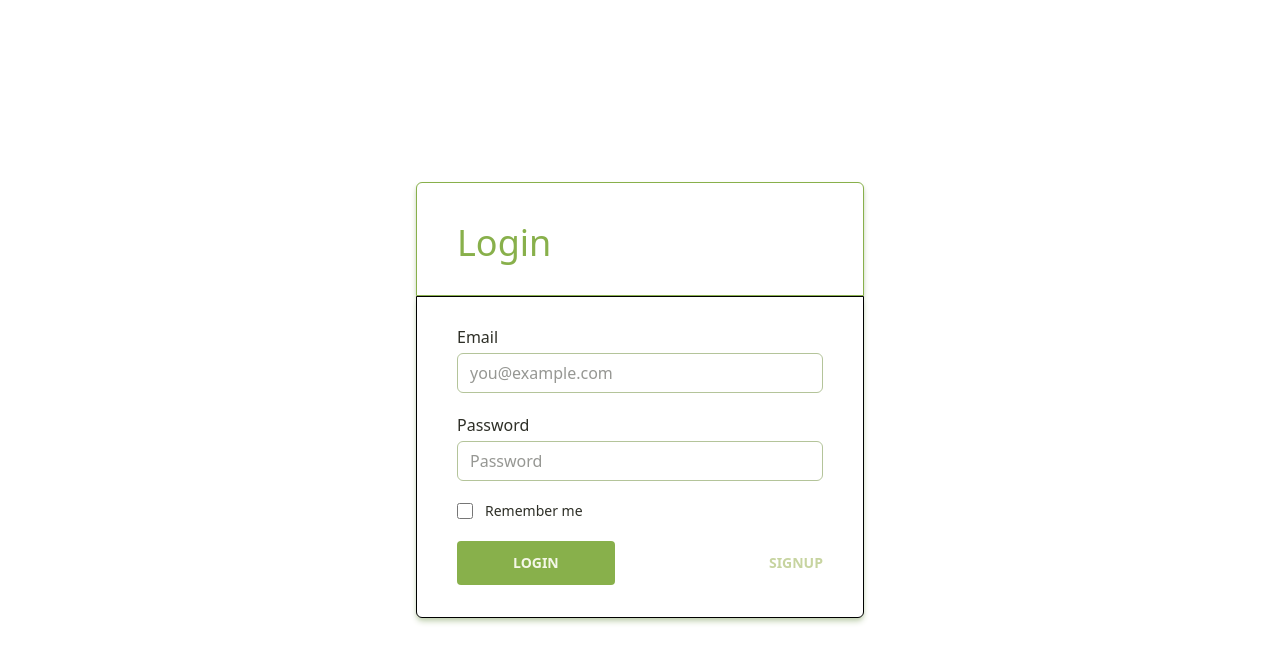
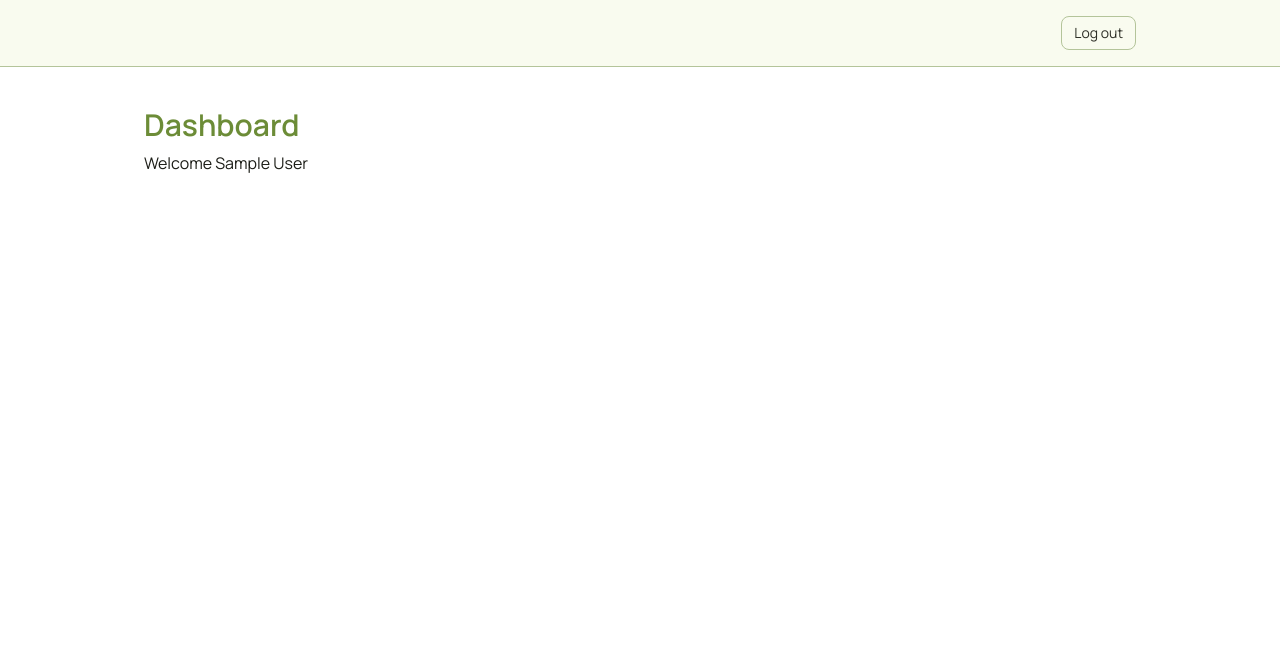
Before and after one commit to ehtsham623/react-firebase, a React (Vite) app: page / in a window 1280 px wide. Before the commit this address led to /login. Shown: the top 662 px of the page. Built offline with nearby package versions, Linux system fonts and the light colour scheme; no server answers; sample sign-in values are in the browser's storage.

Commit message:
login, auth provider and state handled,home page designed

```diff
--- a/src/core/firebase.jsx
+++ b/src/core/firebase.jsx
@@ -1,6 +1,5 @@
 import { initializeApp } from "firebase/app";
 import { getAuth, GoogleAuthProvider } from "firebase/auth";
-
 
 const firebaseConfig = {
   apiKey: import.meta.env.VITE_FIREBASE_API_KEY,
@@ -11,7 +10,6 @@ messagingSenderId: import.meta.env.VITE_FIREBASE_MESSAGING_SENDER_ID,
   storageBucket: import.meta.env.VITE_FIREBASE_STORAGE_BUCKET,
 };
 
-
 const app = initializeApp(firebaseConfig);
 export const auth = getAuth(app);
 export const googleProvider = new GoogleAuthProvider();
--- a/src/index.css
+++ b/src/index.css
@@ -1,4 +1,4 @@
-@import url("https://fonts.googleapis.com/css2?family=Poppins:wght@300;400;500;600;700;800&display=swap");
+@import url("https://fonts.googleapis.com/css2?family=Manrope:wght@300;400;500;600;700;800&display=swap");
 @import "tailwindcss";
 :root {
   font-family: system-ui, Avenir, Helvetica, Arial, sans-serif;
@@ -10,10 +10,10 @@ body {
 }
 
 @theme {
-  --font-body: Poppins;
-  --font-sans: Poppins;
-  --font-serif: Poppins;
-  --font-mono: Poppins;
+  --font-body: Manrope;
+  --font-sans: Manrope;
+  --font-serif: Manrope;
+  --font-mono: Manrope;
 
   --color-mainColor: #88b04b;
   --color-mainLightColor: #a9c97e;
--- a/src/main.jsx
+++ b/src/main.jsx
@@ -6,13 +6,16 @@ import MainRouter from "./routes";
 import "./index.css";
 import "react-toastify/dist/ReactToastify.css";
 import Loader from "./components/loader";
+import { AuthProvider } from "./core/AuthProvider";
 
 createRoot(document.getElementById("root")).render(
   <StrictMode>
     <Suspense fallback={<Loader />}>
       <ToastContainer autoClose={5000} transition={Slide} />
       <BrowserRouter>
-        <MainRouter />
+        <AuthProvider>
+          <MainRouter />
+        </AuthProvider>
       </BrowserRouter>
     </Suspense>
   </StrictMode>,
--- a/src/pages/auth/loginPage.jsx
+++ b/src/pages/auth/loginPage.jsx
@@ -3,6 +3,8 @@ import { NavLink } from "react-router";
 import { URL } from "../../routes/urlEndpoints";
 import { useNavigate } from "react-router-dom";
 import CircularLoader from "../../components/circularLoader";
+import { signInWithEmailAndPassword } from "firebase/auth";
+import { auth } from "../../core/firebase";
 
 const LoginPage = () => {
   const navigate = useNavigate();
@@ -20,28 +22,23 @@ const LoginPage = () => {
   const onContinue = async (event) => {
     event.preventDefault();
 
-    // login({
-    //   isRememberMe,
-    //   data: {
-    //     email: userData.email,
-    //     password: userData.password,
-    //   },
-    // }).then((data) => {
-    //   setUserData({
-    //     email: "",
-    //     password: "",
-    //   });
-    //   if (data.payload.statusCode === 200) {
-    //     navigate(URL.HOME);
-    //   }
-    // });
+    var data = await signInWithEmailAndPassword(
+      auth,
+      userData.email,
+      userData.password,
+    );
+    console.log(data);
+    setUserData({
+      email: "",
+      password: "",
+    });
   };
   return (
     <div className="min-h-screen bg-bgLightColor py-6 flex flex-col justify-center relative overflow-hidden sm:py-12">
       <span className="border text-4xl text-textMainColor px-6  shadow-md shadow-shadowColor pt-10 pb-8 bg-bgLightColor w-1/2 max-w-md mx-auto rounded-t-md sm:px-10">
         Login
       </span>
-      <div className="border relative px-4 pt-7 pb-8 bg-bgLightColor shadow-md shadow-shadowColor w-1/2 max-w-md mx-auto sm:px-10 rounded-b-md">
+      <div className="border relative px-4 pt-7 pb-8 bg-bgLightColor border-textMainColor shadow-md shadow-shadowColor w-1/2 max-w-md mx-auto sm:px-10 rounded-b-md">
         <form action="#" autoComplete="on" onSubmit={onContinue} method="post">
           <label className="block pb-1 text-textPrimaryColor">Email</label>
           <input
--- a/src/pages/auth/signUpPage.jsx
+++ b/src/pages/auth/signUpPage.jsx
@@ -3,6 +3,7 @@ import { NavLink } from "react-router";
 import { URL } from "../../routes/urlEndpoints";
 import { useNavigate } from "react-router-dom";
 import CircularLoader from "../../components/circularLoader";
+import { auth } from "../../core/firebase";
 
 const SignUpPage = () => {
   const navigate = useNavigate();
@@ -18,20 +19,17 @@ const SignUpPage = () => {
 
   const onContinue = async (event) => {
     event.preventDefault();
-    // signup({
-    //   name: userData.name,
-    //   email: userData.email,
-    //   password: userData.password,
-    // }).then((data) => {
-    //   setUserData({
-    //     name: "",
-    //     email: "",
-    //     password: "",
-    //   });
-    //   if (data.payload.statusCode === 200) {
-    //     navigate(URL.LOGIN);
-    //   }
-    // });
+    const { user } = await createUserWithEmailAndPassword(
+      auth,
+      userData.email,
+      userData.password,
+    );
+    console.log(user);
+    setUserData({
+      name: "",
+      email: "",
+      password: "",
+    });
   };
 
   return (
@@ -39,7 +37,7 @@ const SignUpPage = () => {
       <span className="border text-4xl text-textMainColor shadow-md shadow-shadowColor px-6 pt-10 pb-8 bg-bgLightColor w-1/2 max-w-md mx-auto rounded-t-md sm:px-10">
         Signup
       </span>
-      <div className="border relative px-4 pt-7 pb-8 bg-bgLightColor shadow-md shadow-shadowColor w-1/2 max-w-md mx-auto sm:px-10 rounded-b-md">
+      <div className="border relative px-4 pt-7 pb-8 bg-bgLightColor border-textMainColor shadow-md shadow-shadowColor w-1/2 max-w-md mx-auto sm:px-10 rounded-b-md">
         <form action="#" autoComplete="on" onSubmit={onContinue} method="post">
           <label className="block pb-1 text-textPrimaryColor">Name</label>
           <input
--- a/src/pages/home/homePage.jsx
+++ b/src/pages/home/homePage.jsx
@@ -1,8 +1,35 @@
+import { signOut } from "firebase/auth";
+import React from "react";
+import { auth } from "../../core/firebase";
+import { useAuth } from "../../core/AuthProvider";
+
 const HomePage = () => {
+  const { user } = useAuth();
+
+  async function handleLogout() {
+    await signOut(auth);
+  }
+
   return (
-    <div>
-      <div className="text-amber-600"> text</div>
-      <button onClick={() => {}}>Logout</button>
+    <div className="min-h-screen bg-bgLightColor  text-textPrimaryColor font-sans">
+      <header className="border-b border-borderColor bg-bgColor">
+        <div className="max-w-5xl mx-auto px-4 py-4 flex items-center justify-between">
+          <nav className="flex items-center gap-4 text-sm"></nav>
+          <button
+            onClick={handleLogout}
+            className="rounded-lg border border-borderColor px-3 py-1.5 text-sm hover:bg-mainLightBgColor transition"
+          >
+            Log out
+          </button>
+        </div>
+      </header>
+
+      <main className="max-w-5xl mx-auto px-4 py-10">
+        <h1 className="text-3xl font-semibold text-mainDarkColor">Dashboard</h1>
+        <p className="mt-2 text-textPrimaryDarkColor">
+          Welcome {user?.displayName || user?.email}
+        </p>
+      </main>
     </div>
   );
 };
--- a/src/routes/Private/Private.jsx
+++ b/src/routes/Private/Private.jsx
@@ -6,8 +6,7 @@ import { URL } from "../urlEndpoints";
 import { useAuth } from "../../core/AuthProvider";
 
 const PrivateRoutes = () => {
-  // const { user, loading } = useAuth();
-  const { user, loading } = { user: false, loading: false };
+  const { user, loading } = useAuth();
 
   return user ? (
     <ErrorBoundary FallbackComponent={ErrorFallback}>
--- a/src/routes/Public/Public.jsx
+++ b/src/routes/Public/Public.jsx
@@ -7,8 +7,7 @@ import { URL } from "../urlEndpoints";
 import { useAuth } from "../../core/AuthProvider";
 
 const PublicRoutes = () => {
-  // const { user, loading } = useAuth();
-  const { user, loading } = { user: false, loading: false };
+  const { user, loading } = useAuth();
 
   return user ? (
     <Navigate to={URL.INDEX} />
--- a/src/routes/index.jsx
+++ b/src/routes/index.jsx
@@ -10,15 +10,14 @@ import CircularLoader from "../components/circularLoader";
 import { useAuth } from "../core/AuthProvider";
 
 const MainRouter = () => {
-  // const { user, loading } = useAuth();
-  const { user, loading } = { user: false, loading: false };
+  const { user, loading } = useAuth();
 
   return loading ? (
     <CircularLoader height />
   ) : (
     <Routes>
       <Route path={URL.INDEX} element={<PrivateRoutes />}>
-        <Route path={URL.HOME} element={<HomePage />} />
+        <Route path={URL.INDEX} element={<HomePage />} />
       </Route>
       <Route path={URL.INDEX} element={<PublicRoutes />}>
         <Route path={URL.LOGIN} element={<LoginPage />} />
--- a/src/routes/urlEndpoints.jsx
+++ b/src/routes/urlEndpoints.jsx
@@ -1,7 +1,6 @@
 /* --- Routes --- */
 export const URL = {
   INDEX: "/",
-  HOME: "/home",
   LOGIN: "/login",
   SIGNUP: "/signup",
 };
```
Lines whose indentation alone changed are shown as unchanged.
